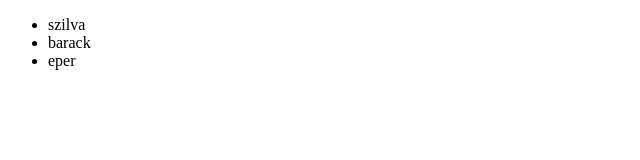
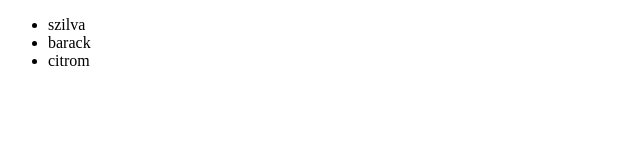
Before and after one commit to KaibsasAlexCkik/szorgalmi, a plain HTML site: page index.html in a window 1280 px wide. Shown: the full height of the page, 0-640 px from the left. Drawn offline with Linux system fonts and the light colour scheme.

Commit message:
3. változtatása

```diff
--- a/index.html
+++ b/index.html
@@ -9,7 +9,7 @@
     <ul>
         <li>szilva</li>
         <li>barack</li>
-        <li>eper</li>
+        <li>citrom</li>
     </ul>
 </body>
 </html>
```
